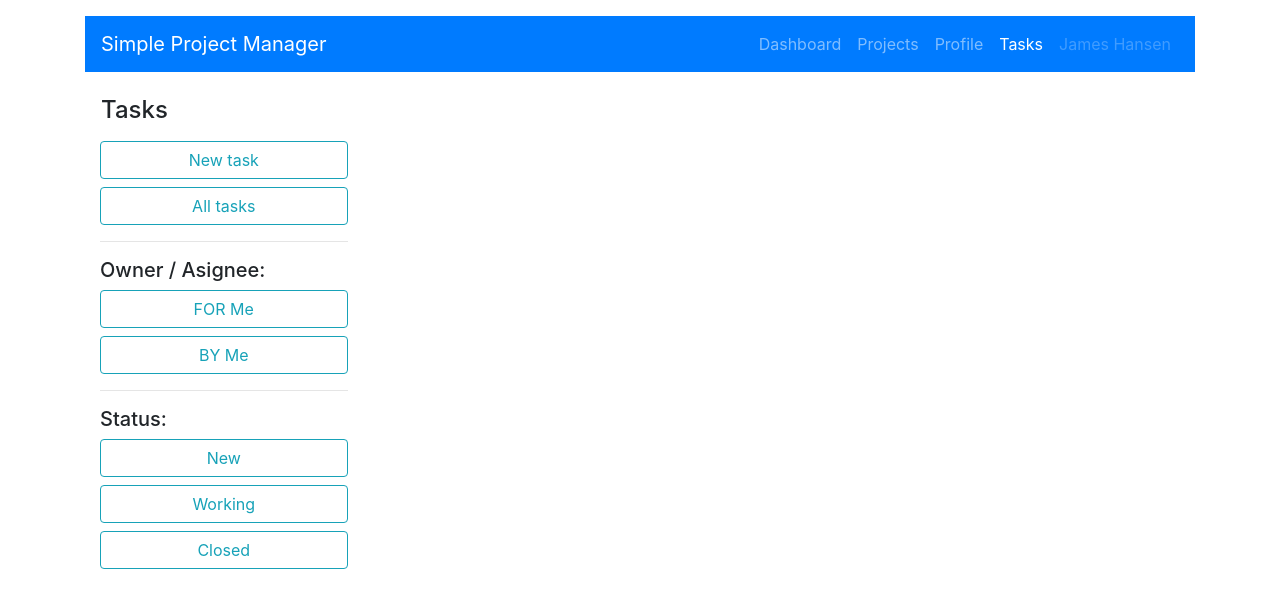
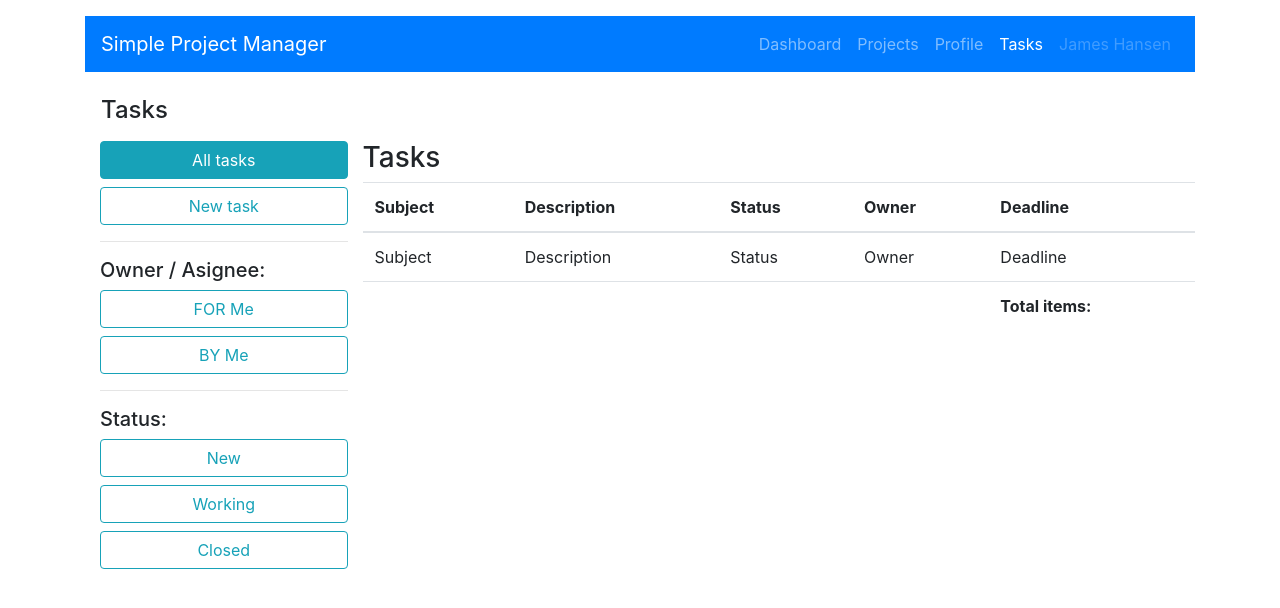
Before and after one commit to raduf/curs_react, a React (Create React App) app: page /tasks in a window 1280 px wide. Shown: the top 608 px of the page. Built offline with nearby package versions, Linux system fonts and the light colour scheme.

Commit message:
added nested routes to components inside component, used match.url for base route

```diff
--- a/src/App.js
+++ b/src/App.js
@@ -22,7 +22,7 @@ class App extends Component {
 
           <Route path="/" exact component={ProjectList} />
           <Route path="/dashboard" exact component={Dashboard} />
-          <Route path="/tasks" exact component={TaskLayout} />
+          <Route path="/tasks" component={TaskLayout} />
           <Route path="/profile" exact render={() => (<Profile profile={this.profile} />) } />
       </main>
     );
--- a/src/tasks/TaskLayout.js
+++ b/src/tasks/TaskLayout.js
@@ -1,7 +1,9 @@
 import React from 'react';
-import { NavLink } from 'react-router-dom';
+import { Route, NavLink, Switch } from 'react-router-dom';
+import TaskList from './TaskList';
+import TaskNew from './TaskNew';
 
-const TaskLayout = (props) => {
+const TaskLayout = ({match, ...props}) => {
     return (
         <div className="container">
             <div className="row">
@@ -9,8 +11,8 @@ const TaskLayout = (props) => {
             </div>
             <div className="row">
                 <div className="col-md-3 mt-2">
-                    <button className="btn btn-block btn-outline-info">New task</button>
-                    <button className="btn btn-block btn-outline-info">All tasks</button>
+                    <NavLink className="btn btn-block btn-outline-info" exact to={`${match.url}`}>All tasks</NavLink>
+                    <NavLink className="btn btn-block btn-outline-info" to={`${match.url}/new`}>New task</NavLink>
                     <hr />
                     <h5>Owner / Asignee:</h5>
                     <button className="btn btn-block btn-outline-info">FOR Me</button>
@@ -23,6 +25,11 @@ const TaskLayout = (props) => {
                 </div>
                 <div className="col-md-9">
 
+                    <Switch>
+                        <Route path={`${match.url}/new`} component={ TaskNew }/>
+                        <Route path={`${match.url}`} component={ TaskList }/>
+                    </Switch>
+
                 </div>
             </div>
         </div>
--- a/src/tasks/TaskNew.js
+++ b/src/tasks/TaskNew.js
@@ -2,7 +2,7 @@ import React from 'react';
 
 const TaskNew = (props) => {
     return (
-        <div className="card card-inverse" style={{backgroundColor: "#333", borderColor: "#333"}}>
+        <div className="card card-inverse text-white" style={{backgroundColor: "#333", borderColor: "#333"}}>
             <div className="card-block p-3">
                 <h3 className="card-title">New Task</h3>
                 <p className="card-text">Acest card va contine un editor pentru adaugarea de task-uri noi</p>
```
